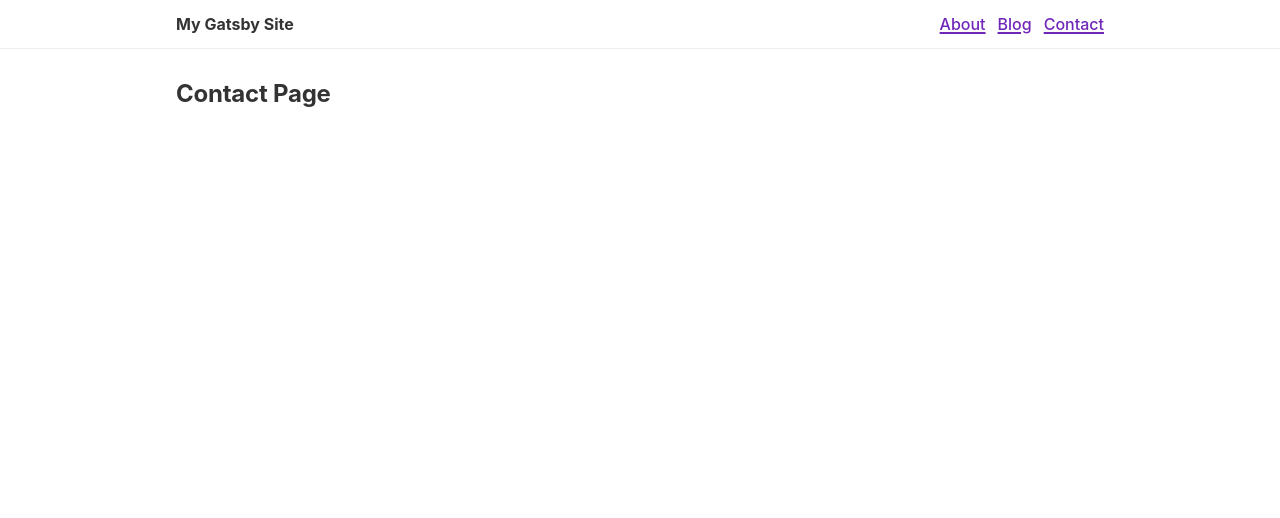
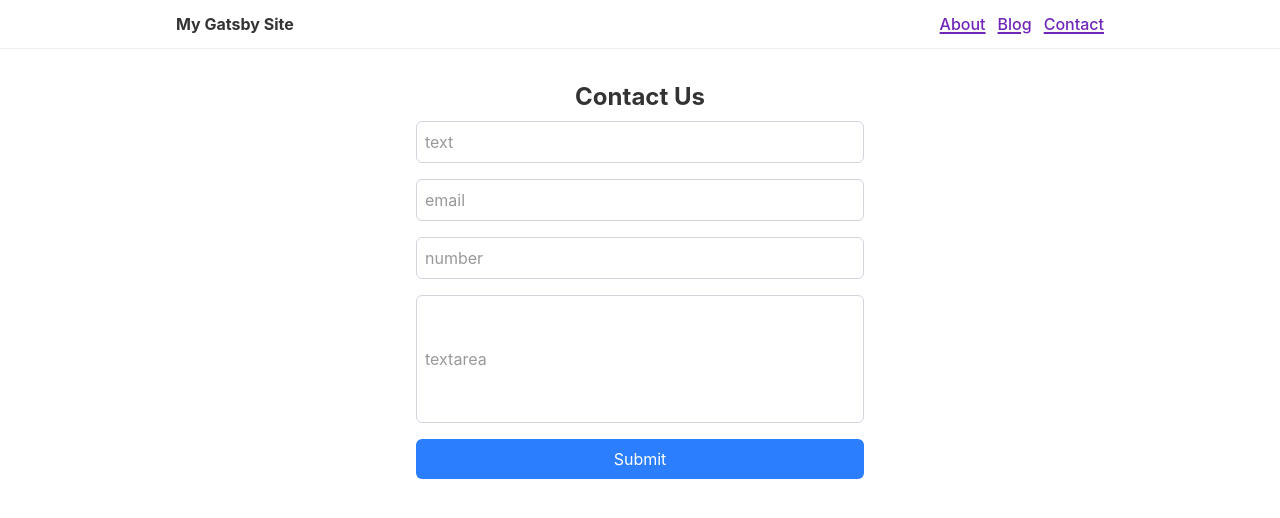
Before and after one commit to krishnamistry-17/Gatsby, a Gatsby site: page /contact in a window 1280 px wide. Built offline with nearby package versions, Linux system fonts and the light colour scheme; Gatsby itself is replaced by a stand-in of ours.

Commit message:
Added contact support

```diff
--- a/posts/second-post.mdx
+++ b/posts/second-post.mdx
@@ -7,9 +7,9 @@ featured: "./images/second-post-featured.png"
 
 ![second post image](./images/image.png)
 
-Lorem ipsum dolor sit amet consectetur adipisicing elit.
+### Lorem ipsum dolor sit amet consectetur adipisicing elit.
 
-## Ipsam mollitia alias temporibus
+##### Ipsam mollitia alias temporibus
 
 Explicabo eligendi necessitatibus
 
--- /dev/null
+++ b/src/components/contact.tsx
@@ -0,0 +1,23 @@
+import * as React from "react"
+
+export default function ContactComponent() {
+  const inputType = ["text", "email", "number", "textarea"]
+  return (
+    <div className="flex flex-col gap-2 max-w-md mx-auto">
+      <h2 className="text-2xl font-bold text-center">Contact Us</h2>
+      {inputType?.map((type, index) => (
+        <input
+          key={index}
+          type={type}
+          placeholder={type}
+          className={`border border-gray-300 rounded-md p-2 w-full mb-2 ${
+            index === 3 ? "h-32" : ""
+          }`}
+        />
+      ))}
+      <button className="bg-blue-500 text-white px-4 py-2 rounded-md">
+        Submit
+      </button>
+    </div>
+  )
+}
--- a/src/pages/contact.tsx
+++ b/src/pages/contact.tsx
@@ -1,10 +1,11 @@
+import ContactComponent from "../components/contact"
 import Layout from "../components/layout"
 import * as React from "react"
 
 export default function ContactPage() {
   return (
     <Layout siteTitle="My Gatsby Site">
-      <h1 className="text-2xl font-bold">Contact Page</h1>
+      <ContactComponent />
     </Layout>
   )
 }
```
